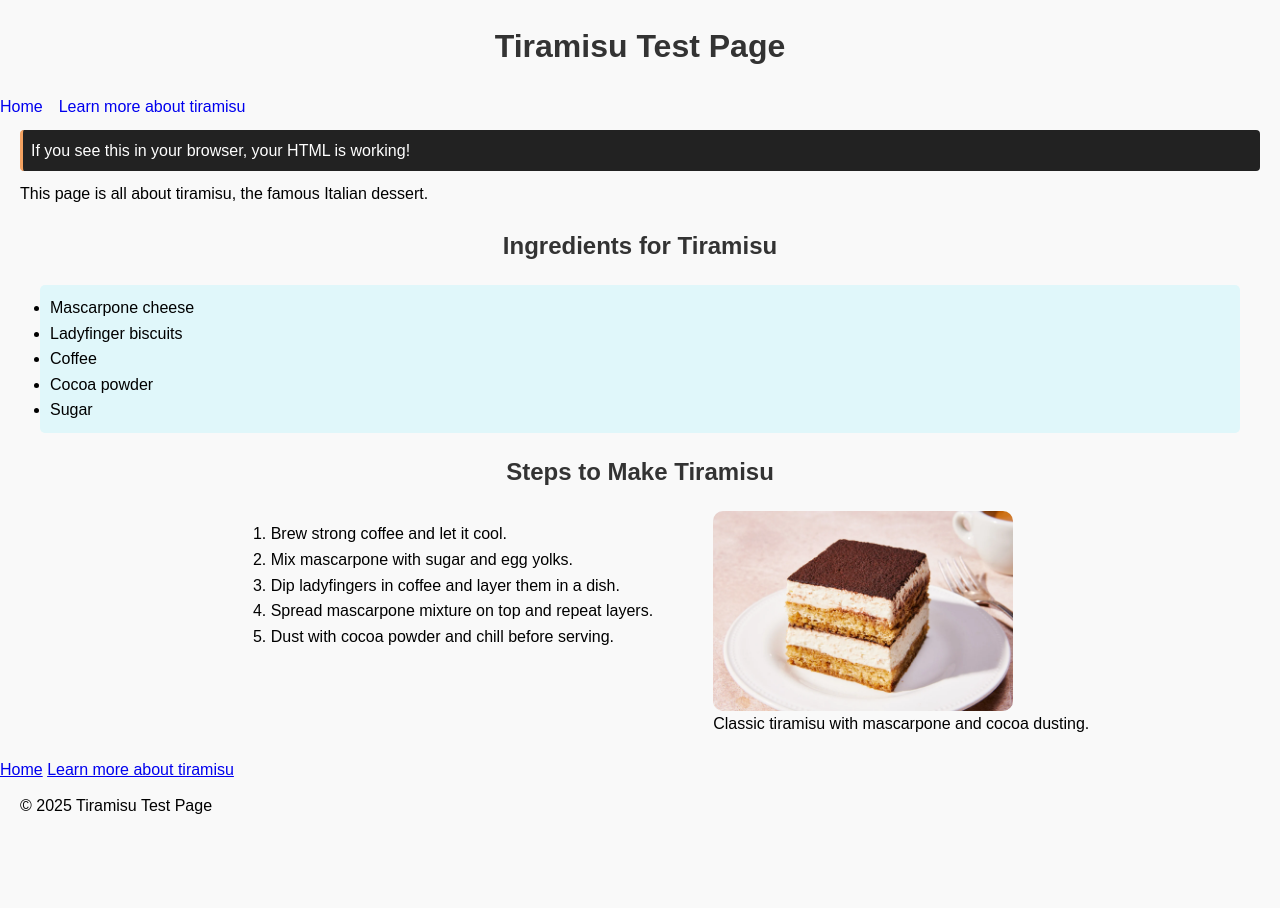
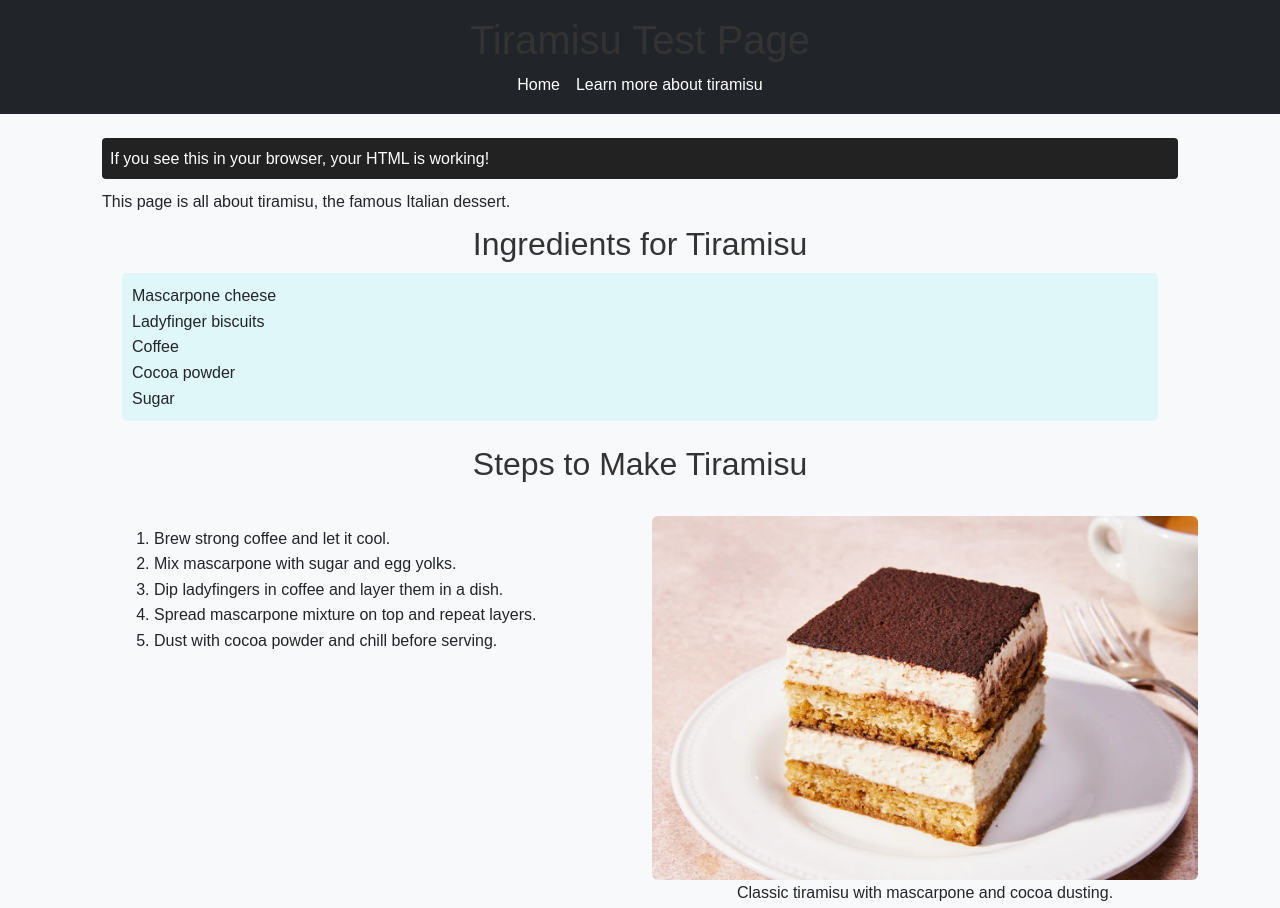
Before and after one commit to qualynrc5/tiramisu-guide, a plain HTML site: page index.html in a window 1280 px wide. Shown: the top 908 px of the page. Before the commit the page ends 828 px from the top, so only its background shows below. Drawn offline with nearby package versions, Linux system fonts and the light colour scheme.

Commit message:
Linked Bootstrap CDN and set up base structure

```diff
--- a/css/style.css
+++ b/css/style.css
@@ -1,81 +1,104 @@
-/* General page style */
+/* ==== Page basics ==== */
 body {
   background-color: #f9f9f9;
   font-family: Arial, sans-serif;
   line-height: 1.6;
-  margin: 0;
-  padding: 0;
+  margin: 0;                   /* Bootstrap resets this */
+  padding: 0;                  /* Bootstrap resets this */
 }
 
-/* Style for headers */
+/* ==== Headings (h1, h2) ==== */
 h1, h2 {
   text-align: center;
   color: #333;
 }
 
-/* Style for paragraphs */
+/* ==== Paragraphs ==== */
 p {
-  text-align: left;
+  text-align: left;       /* Default in Bootstrap */
   margin: 10px 20px;
 }
 
-/* Style for lists */
+/* ==== Lists ==== */
 ul, ol {
   margin: 10px 40px;
 }
 
-/* Class for highlighting important text */
+/* ==== Highlighted text section ==== */
 .highlight {
-  background-color: #fffae6;
-  padding: 5px;
-  border-left: 3px solid #f4a261;
+  background-color: #222222;
+  color: #ffffff;
+  padding: 0.5rem;
+  border-radius: 4px;
 }
 
-/* ID for ingredients list */
+/* Custom colors and backgrounds */
 #ingredients {
   background-color: #e0f7fa;
   padding: 10px;
   border-radius: 5px;
 }
 
-/* ID for fun facts list */
+/* Unique footer design */
+footer {
+  background-color: #333;
+  color: #fff;
+  text-align: center;
+  padding: 1rem;
+}
+
+/* ==== Fun facts box ==== */
 #fun-facts {
   background-color: #fce4ec;
   padding: 10px;
   border-radius: 5px;
 }
 
-/* Flexbox layout */
+/* ==== Image + content layout ==== */
 .flex-container {
-  display: flex;
-  gap: 20px;
-  justify-content: center;
-  align-items: flex-start;
-  margin: 20px;
+  display: flex;             /* Bootstrap: .d-flex */
+  gap: 1.25rem;              /* Bootstrap: gap utilities */
+  align-items: flex-start;   /* Bootstrap: .align-items-start */
+  flex-wrap: wrap;           /* Bootstrap: .flex-wrap */
+  margin: 20px;              /* Bootstrap: spacing utilities */
 }
 
+/* ==== Images inside flexbox ==== */
 .flex-container img {
   max-width: 300px;
   border-radius: 10px;
 }
-/* Commit test: no visible changes */
 
-/* ============== Accessibility helpers ============== */
+/* ==== Figure images ==== */
+figure {
+  margin: 0; /* Bootstrap already removes margin */
+}
+figure img {
+  max-width: 100%;   /* Bootstrap: .img-fluid */
+  height: auto;
+  display: block;
+}
 
-/* Skip link - visually hidden until focused */
+/* ==== Navigation menu ==== */
+.primary-nav {
+  list-style: none;
+  padding: 0;
+  margin: 0.5rem 0 0 0;
+  display: flex;     /* Bootstrap: .d-flex */
+  gap: 1rem;         /* Bootstrap: gap utilities */
+}
+.primary-nav a {
+  text-decoration: none; /* Bootstrap: .text-decoration-none */
+}
+
+/* ==== Accessibility: Skip link ==== */
 .skip-link {
   position: absolute;
   left: -9999px;
-  top: auto;
-  width: 1px;
-  height: 1px;
-  overflow: hidden;
 }
 .skip-link:focus {
   left: 1rem;
   top: 1rem;
-  width: auto;
-  height: auto;
   padding: 8px 12px;
   background: #ffffff;
   color: #000000;
@@ -83,62 +106,24 @@ ul, ol {
   z-index: 9999;
 }
 
-/* Ensure focus is visible for keyboard users */
+/* ==== Accessibility: Focus outlines ==== */
 a:focus, button:focus, input:focus, textarea:focus {
-  outline: 3px dashed #ffa500; /* visible focus ring */
+  outline: 3px dashed #ffa500;
   outline-offset: 2px;
 }
 
-/* Highlight area — ensure high contrast */
-.highlight {
-  background-color: #222222; /* dark bg */
-  color: #ffffff;            /* white text = good contrast */
-  padding: 0.5rem;
-  border-radius: 4px;
-}
-
-/* Basic flex container for content image + list */
-.flex-container {
-  display: flex;
-  gap: 1.25rem;
-  align-items: flex-start;
-  flex-wrap: wrap;
-}
-
-/* Make figure responsive */
-figure {
-  margin: 0;
-}
-figure img {
-  max-width: 100%;
-  height: auto;
-  display: block;
-}
-
-/* Navigation styling */
-.primary-nav {
-  list-style: none;
-  padding: 0;
-  margin: 0.5rem 0 0 0;
-  display: flex;
-  gap: 1rem;
-}
-.primary-nav a {
-  text-decoration: none;
-}
-
-/* ============== Responsive media query ============== */
+/* ==== Responsive changes (small screens) ==== */
 @media (max-width: 768px) {
   body {
-    font-size: 16px; /* slightly larger base for readability on small screens */
+    font-size: 16px;
     padding: 0.5rem;
   }
   .flex-container {
-    flex-direction: column;
-    align-items: stretch;
+    flex-direction: column;  /* Bootstrap: .flex-column */
+    align-items: stretch;    /* Bootstrap: .align-items-stretch */
   }
   .primary-nav {
-    flex-direction: column;
+    flex-direction: column;  /* Bootstrap: .flex-column */
     gap: 0.5rem;
   }
 }
--- a/index.html
+++ b/index.html
@@ -4,36 +4,35 @@
   <meta charset="UTF-8">
   <meta name="viewport" content="width=device-width, initial-scale=1.0">
   <title>Tiramisu Test Page</title>
+
+  <!-- Bootstrap CSS link -->
+  <link href="https://cdn.jsdelivr.net/npm/bootstrap@5.3.3/dist/css/bootstrap.min.css" rel="stylesheet">
+
+  <!-- custom CSS -->
   <link rel="stylesheet" href="css/style.css">
 </head>
-<body>
+<body class="bg-light">
   <a class="skip-link" href="#main-content">Skip to main content</a>
 
-  <!-- Header section with main title -->
-  <header>
+  <!-- Header -->
+  <header class="bg-dark text-white text-center p-3">
     <h1>Tiramisu Test Page</h1>
-
     <nav aria-label="Primary navigation">
-      <ul class="primary-nav">
-        <li><a href="index.html">Home</a></li>
-        <li><a href="page2.html">Learn more about tiramisu</a></li>
+      <ul class="primary-nav d-flex justify-content-center gap-3 list-unstyled">
+        <li><a href="index.html" class="text-white text-decoration-none">Home</a></li>
+        <li><a href="page2.html" class="text-white text-decoration-none">Learn more about tiramisu</a></li>
       </ul>
     </nav>
   </header>
 
-  <!-- Main content section -->
-  <main id="main-content">
-    <section aria-labelledby="ingredients-heading">
-      <!-- Introductory paragraph -->
+  <!-- Main content -->
+  <main id="main-content" class="container my-4">
+    <section aria-labelledby="ingredients-heading" class="mb-4">
       <p class="highlight">If you see this in your browser, your HTML is working!</p>
-
-      <!-- Second paragraph -->
       <p>This page is all about tiramisu, the famous Italian dessert.</p>
 
-      <!-- Subheading for ingredients -->
-      <h2 id="ingredients-heading">Ingredients for Tiramisu</h2>
-      <!-- Unordered list of ingredients -->
-      <ul id="ingredients">
+      <h2 id="ingredients-heading" class="text-center">Ingredients for Tiramisu</h2>
+      <ul id="ingredients" class="list-unstyled">
         <li>Mascarpone cheese</li>
         <li>Ladyfinger biscuits</li>
         <li>Coffee</li>
@@ -41,13 +40,11 @@
         <li>Sugar</li>
       </ul>
     </section>
-<!-- Third commit: verified images folder exists -->
-<!-- Fourth commit: finished initial draft of index.html and page2.html-->
-      <!-- Subheading for steps -->
-    <section aria-labelledby="steps-heading">
-      <h2 id="steps-heading">Steps to Make Tiramisu</h2>
-       <div class="flex-container">
-      <!-- Ordered list of steps -->
+
+    <!-- Steps section with Bootstrap grid -->
+    <section aria-labelledby="steps-heading" class="row g-4">
+      <h2 id="steps-heading" class="text-center">Steps to Make Tiramisu</h2>
+      <div class="col-md-6">
         <ol>
           <li>Brew strong coffee and let it cool.</li>
           <li>Mix mascarpone with sugar and egg yolks.</li>
@@ -55,23 +52,21 @@
           <li>Spread mascarpone mixture on top and repeat layers.</li>
           <li>Dust with cocoa powder and chill before serving.</li>
         </ol>
-
-      <!-- image moved into figure -->
+      </div>
+      <div class="col-md-6">
         <figure>
-        <img src="images/tiramisu.jpg" alt="Slice of tiramisu with visible layers of mascarpone and coffee-soaked ladyfingers, dusted with cocoa." />
-      <figcaption>Classic tiramisu with mascarpone and cocoa dusting.</figcaption>
+          <img src="images/tiramisu.jpg" class="img-fluid rounded" alt="Slice of tiramisu with visible layers of mascarpone and coffee-soaked ladyfingers, dusted with cocoa." />
+          <figcaption class="text-center">Classic tiramisu with mascarpone and cocoa dusting.</figcaption>
         </figure>
       </div>
     </section>
   </main>
 
-  <!-- Footer section with internal link to page2.html -->
-<footer>
-  <a href="index.html">Home</a>
-  <a href="page2.html">Learn more about tiramisu</a>
-  <p>&copy; 2025 Tiramisu Test Page</p>
+  <!-- Footer -->
+  <footer class="bg-dark text-white text-center p-3">
+    <a href="index.html" class="text-white text-decoration-none me-3">Home</a>
+    <a href="page2.html" class="text-white text-decoration-none">Learn more about tiramisu</a>
+    <p class="mt-2">&copy; 2025 Tiramisu Test Page</p>
   </footer>
-
 </body>
 </html>
-<!-- This is a test commit comment -->
```
Also changed, not shown: page2.html (+22 -18 lines). Lines whose indentation alone changed are shown as unchanged.
